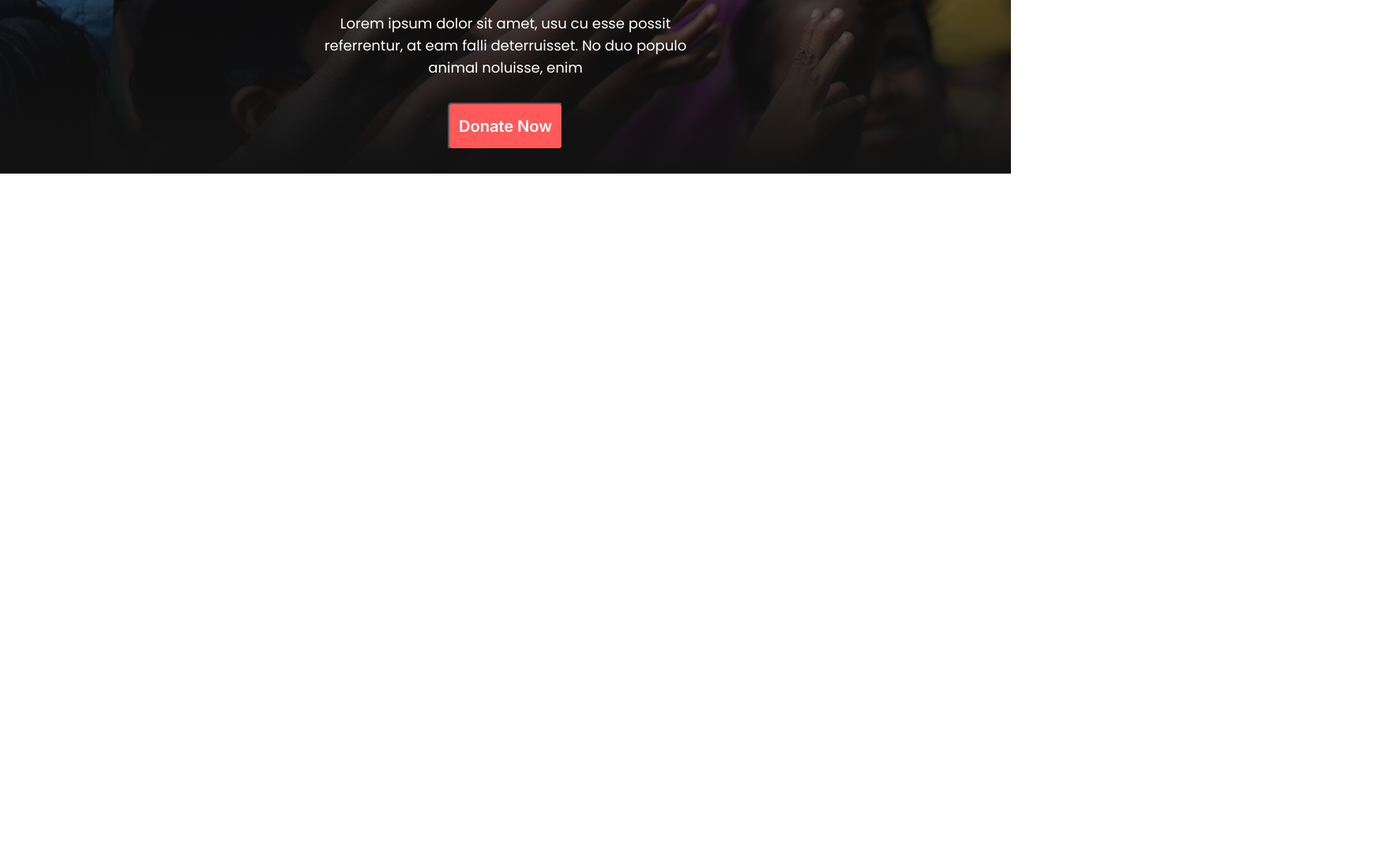
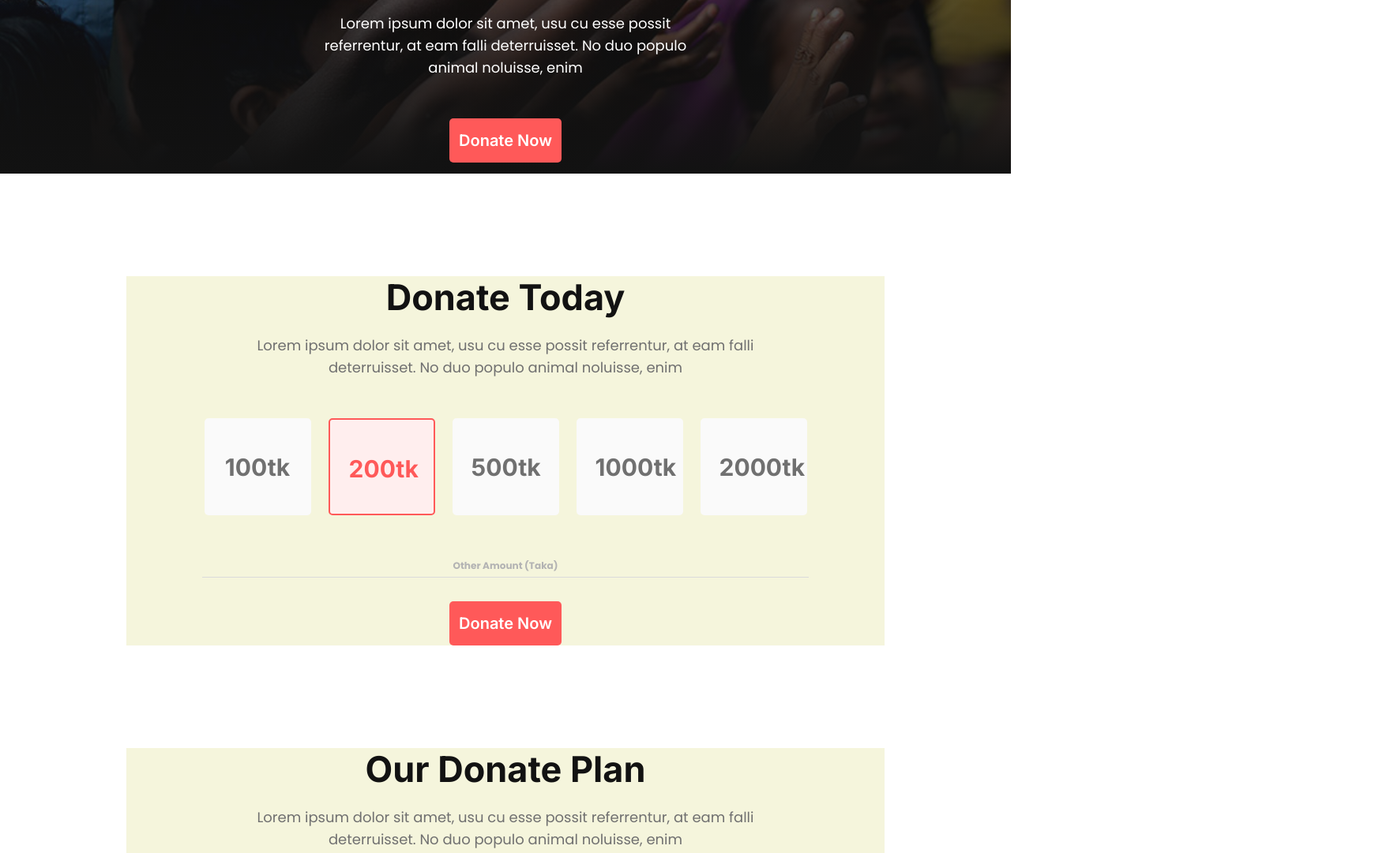
Before and after one commit to wahidalam91/dontate-today, a plain HTML site: page index.html in a window 1280 px wide. Shown: the part 500-1581 px from the top of the page at 79% size, 1760 px wide, since content can reach past the window. Before the commit the page ends 800 px from the top, so only its background shows below. Drawn offline with Linux system fonts and the light colour scheme.

Commit message:
donate today section completed

```diff
--- a/index.html
+++ b/index.html
@@ -12,46 +12,52 @@
         <h1 class="banner-title inter">Let’s Help Those Who Are More In Need</h1>
         <p class="poppins-regular description">Lorem ipsum dolor sit amet, usu cu esse possit referrentur, at eam falli deterruisset. No duo populo animal noluisse, enim</p>
         <div class="button-container">
-        <button class=" btn-primary inter">Donate Now</button>
+        <button class="btn-primary inter">Donate Now</button>
         </div>
 
         </div>
     </header>
-    <main class="hide">
-        <!-- DOnate Today -->
+    <main>
+        <div class="container">
+            <!-- Donate Today -->
         <section class="donate-today">
-            <div class="container">
-                <h2>Donate Today</h2>
-                <p>Lorem ipsum dolor sit amet, usu cu esse possit referrentur, at eam falli deterruisset. No duo populo animal noluisse, enim</p>
+            <div class="text-container">
+                <h2 class="section-title inter">Donate Today</h2>
+                <p class="description poppins-regular">Lorem ipsum dolor sit amet, usu cu esse possit referrentur, at eam falli deterruisset. No duo populo animal noluisse, enim</p>
+            </div>
             <div class="donation-amount-container">
-                    <div class="donation-amount">
+                <div class="donation-amount inter">
                     <p>100tk</p>
                 </div>
-                    <div class="donation-amount">
+                <div class="donation-amount inter active" >
                     <p>200tk</p>
                 </div>
-                    <div class="donation-amount">
+                <div class="donation-amount inter">
                     <p>500tk</p>
                 </div>
-                    <div class="donation-amount">
+                <div class="donation-amount inter">
                     <p>1000tk</p>
                 </div>
-                    <div class="donation-amount">
+                <div class="donation-amount inter">
                     <p>2000tk</p>
                 </div>
                 </div>
-                <div class="other-amount">
+                <div class="other-amount poppins-regular">
                     <h6>Other Amount (Taka)</h6>
                 </div>
-                <button>Donate Now</button>
+                <div class="button-container">
+                    <button class="btn-primary inter">Donate Now</button>
                 </div>
+
         </section>
 
         <!-- Our Donate Plan -->
          <section class="donate-plan">
-            <div class="container">
-                <h2>Our Donate Plan</h2>
-                <p>Lorem ipsum dolor sit amet, usu cu esse possit referrentur, at eam falli deterruisset. No duo populo animal noluisse, enim</p>
+            <div class="text-container">
+                <h2 class="section-title inter">Our Donate Plan</h2>
+                <p class="description poppins-regular">Lorem ipsum dolor sit amet, usu cu esse possit referrentur, at eam falli deterruisset. No duo populo animal noluisse, enim</p>
+            </div>
+
                 <div class="dp-cards-container">
                     <div class="dp-card-container">
                         <img src="./icons/food.png" alt="">
@@ -69,7 +75,7 @@
                         <p>Amet minim mollit non deserunt ullamco est sit aliqua dolor do amet sint. Velit officia consequat duis enim velit mollit.</p>
                     </div>
                 </div>
-            </div>
+
          </section>
 
          <!-- Their lives depend... -->
@@ -110,6 +116,8 @@
                 </form>
             </div>
            </section>
+        </div>
+
     </main>
     <footer class="hide">
         <h2>Be Humble</h2>
--- a/styles.css
+++ b/styles.css
@@ -39,10 +39,20 @@
   font-style: normal;
 }
 
+main section{
+  background-color: beige;
+  margin-bottom: 130px;
+}
+
 .container{
   margin: 0 auto;
   max-width: 960px;
   height: 600px;
+}
+
+.text-container{
+  max-width: 75%;
+  margin: 0 auto;
 }
 
 .button-container{
@@ -67,10 +77,19 @@
   line-height: 54px;
   letter-spacing: 0px;
   text-align: center;
+  margin-bottom: 20px;
 }
 
 .description{
   color: rgb(255, 255, 255);
+  font-size: 18px;
+  line-height: 28px;
+  letter-spacing: 0px;
+  text-align: center;
+  margin-bottom: 50px;
+}
+ section .description{
+  color: rgb(112, 112, 112);
   font-size: 18px;
   line-height: 28px;
   letter-spacing: 0px;
@@ -90,6 +109,8 @@ header{
 
   padding: 180px 400px;
   text-align: center;
+
+  margin-bottom: 130px;
 }
 
 .banner-title{
@@ -99,6 +120,59 @@ header{
   letter-spacing: 0px;
   margin-bottom: 20px;
 }
+
+/* Donate Today */
+.donation-amount-container{
+  display: flex;
+  gap: 22px;
+  justify-content: center;
+  margin: 50px;
+}
+
+.donation-amount{
+  width: 135px;
+  height: 123px;
+  padding: 44px 24px;
+  color: rgb(112, 112, 112);
+
+  font-size: 30px;
+  font-weight: 700;
+  line-height: 36px;
+  letter-spacing: 0px;
+  text-align: center;
+
+  border: none;
+  border-radius: 5px;
+  background: rgb(250, 250, 250);
+}
+
+.active{
+  border: 2px solid rgb(255, 89, 89);
+  border-radius: 5px;
+  background: rgb(255, 238, 238);
+  color: rgb(255, 89, 89);
+}
+
+.other-amount{
+  max-width: 80%;
+  margin: 0 auto;
+  color: rgb(179, 179, 179);
+  font-size: 18px;
+  line-height: 28px;
+  letter-spacing: 0px;
+  text-align: center;
+  border-bottom: 1px solid rgb(218, 218, 218);
+}
+
+.other-amount p{
+  margin-bottom: 10px;
+}
+
+.button-container .btn-primary{
+  border: none;
+}
+
+
 
 
 
@@ -136,6 +210,26 @@ header{
   font-weight: 400;
   line-height: 16px;
 }
+
+.donation-amount-container{
+  flex-wrap: wrap;
+}
+
+.donation-amount{
+  width: 80px;
+  height: 80px;
+  padding: 25px;
+  color: rgb(112, 112, 112);
+
+  font-size: 18px;
+  line-height: 18px;
+
+  display: flex;
+  align-items: center;
+  justify-content: center;
+}
+
+
 }
 
 @media screen and (min-width: 576px) and (max-width: 992px) {
@@ -166,4 +260,9 @@ header{
   font-weight: 400;
   line-height: 16px;
 }
+
+.donation-amount-container{
+  flex-wrap: wrap;
 }
+
+}
```
Lines whose indentation alone changed are shown as unchanged.
